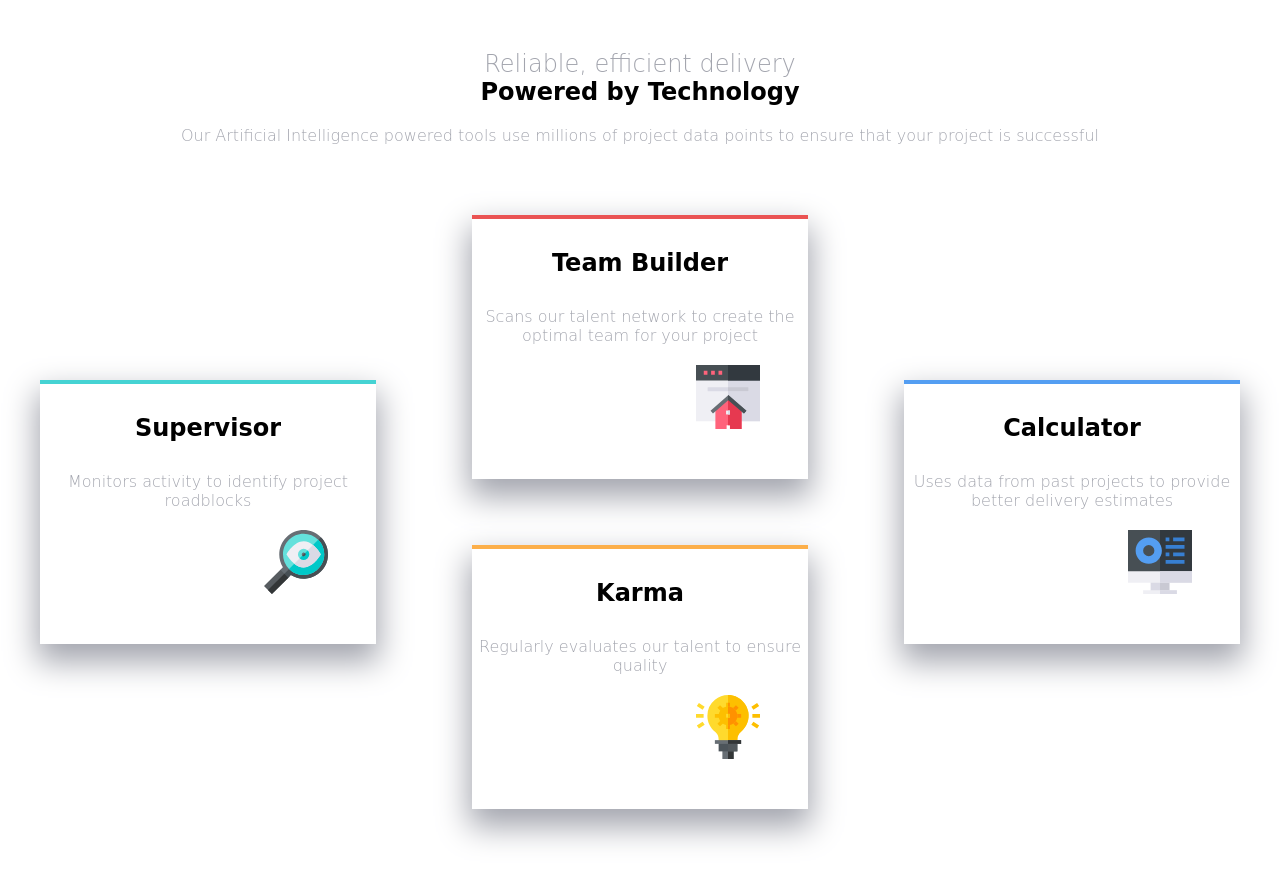
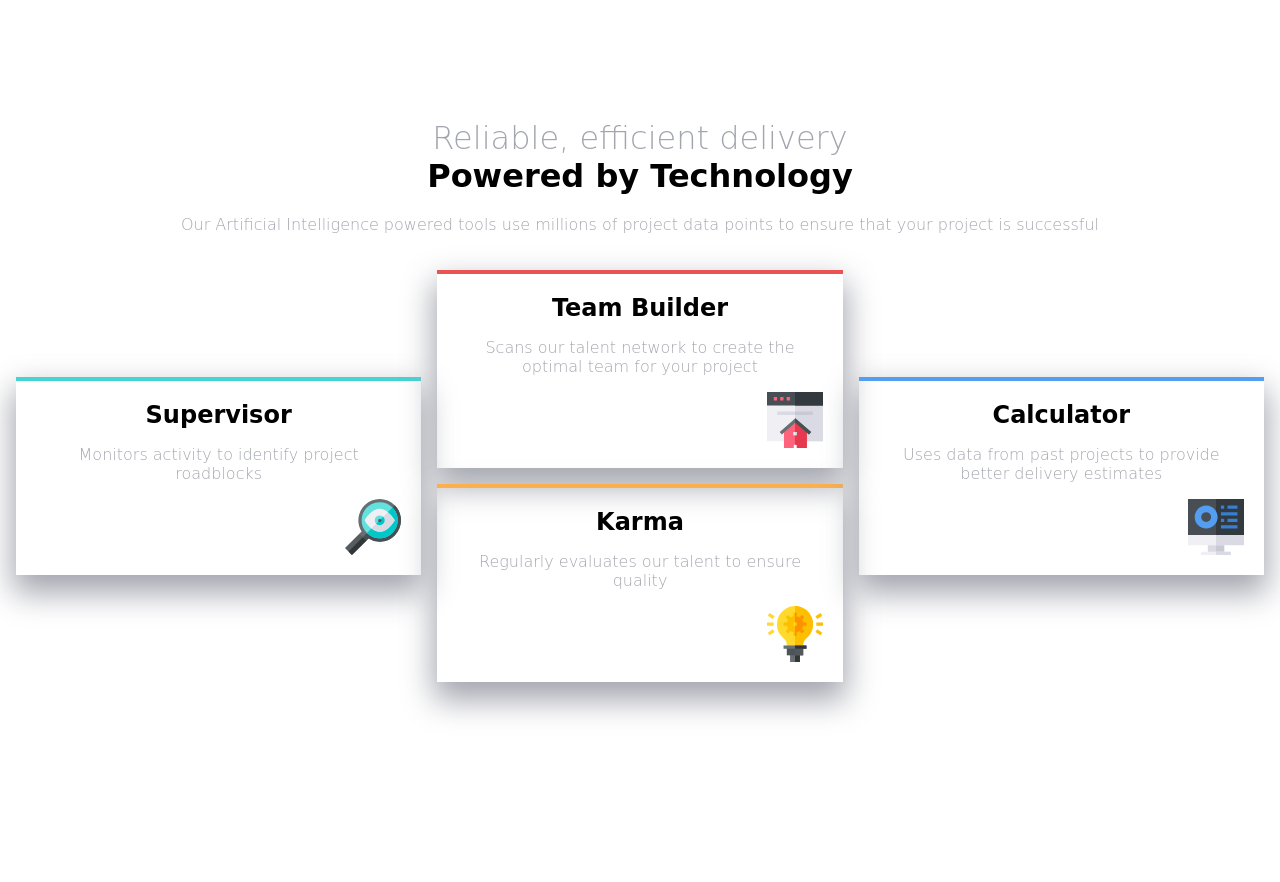
Before and after one commit to RoelofWobben/four_card_grid, a plain HTML site: page roelof.html in a window 1280 px wide. After the commit the page ends 800 px from the top, so only its background shows below. Drawn offline with Linux system fonts and the light colour scheme.

Commit message:
some changes requested by feedback

```diff
--- a/roelof.css
+++ b/roelof.css
@@ -1,4 +1,4 @@
-:root{
+:root {
     --red: hsl(0, 78%, 62%);
     --cyan: hsl(180, 62%, 55%);
     --orange: hsl(34, 97%, 64%);
@@ -8,29 +8,42 @@
     --gray: hsl(0, 0%, 98%);
 }
 
-*{
+* {
     margin: 0;
     padding: 0;
     box-sizing: border-box;
 }
 
+body {
+    min-height: 100vh;
+    min-height: 100dvh;
+    display: flex;
+    flex-direction: column;
+    justify-content: center;
+    align-items: center;
+}
+
 .container {
     display: grid;
     grid-template-columns: 1fr;
-    grid-template-rows: 200px 250px 250px 250px 250px;
-    gap: 0px 0px;
     grid-template-areas:
         "Header"
         "SuperVisor"
         "TeamBuilder"
         "Karma"
         "Calculator";
-    margin-top: 50px;
     font-family: 'Poppings', cursive;
+    gap: 32px;
+    max-width: 80rem;
+    margin: 1rem;
 }
 
-h2 {
+h1 {
     font-weight: 600;
+}
+
+span {
+    display: block;
 }
 
 .header {
@@ -38,55 +51,52 @@ h2 {
     text-align: center;
 }
 
-.header p{
+.header p {
     padding: 20px 30px;
     text-align: center;
 }
 
-.grey, p {
+.grey,p {
     color: var(--grayish_blue);
     font-weight: 200;
+    display: block;
 }
 
 .superVisor {
     grid-area: SuperVisor;
-    border-top: 4px solid var(--cyan) ;
+    border-top: 4px solid var(--cyan);
 }
 
-.card{
-    padding-bottom: 50px;
-    margin-bottom:  50px;
-    margin-left: 40px;
-    margin-right: 40px;
+.card {
+    padding: 20px;
+    box-shadow: 0p 15px 30px 3px var(--grayish_blue);
+    display: grid;
+    gap: 16px;
 }
 
-.card h2 {
-    padding-top: 30px;
-    padding-bottom: 30px;
-}
-
-img{
-    padding-top: 20px;
+img {
     position: relative;
-    float:right;
+    height: 3.5rem;
+    width: 3.5rem;
+    justify-self: end;
 
 }
 
 .teamBuilder {
     grid-area: TeamBuilder;
-    border-top: 4px solid var(--red) ;
+    border-top: 4px solid var(--red);
 }
 
 
 .karma {
     grid-area: Karma;
-    border-top: 4px solid var(--orange) ;
+    border-top: 4px solid var(--orange);
 }
 
 
 .calculator {
     grid-area: Calculator;
-    border-top: 4px solid var(--blue) ;
+    border-top: 4px solid var(--blue);
 
 }
 
@@ -95,37 +105,38 @@ img{
     .container {
         display: grid;
         grid-template-columns: 1fr 1fr 1fr;
-        grid-template-rows: 1fr 1fr 1fr 1fr 1fr 1fr;
         gap: 16px;
-        grid-auto-flow: row;
-        grid-template-areas:
-          "header header header"
-          ". teamBuilder ."
+        grid-template-rows: auto repeat(4, 1fr);
+        grid-template-areas: "header     header      header    "
+                              ".          teamBuilder .         "
                               "superVisor teamBuilder calculator"
-          "superVisor karma calculator"
-          ". karma ."
-          ". . .";
+                              "superVisor karma       calculator"".          karma       .         ";
     }
 
     .card {
-        box-shadow: 0px 15px 30px 3px  var(--grayish_blue);
+        box-shadow: 0px 15px 30px 3px var(--grayish_blue);
         text-align: center;
     }
 
-      img {
-        float: right;
-        margin-right: 3em;
+    .header {
+        grid-area: header;
     }
 
-      .header { grid-area: header; }
+    .teamBuilder {
+        grid-area: teamBuilder;
+    }
 
-      .teamBuilder { grid-area: teamBuilder; }
+    .calculator {
+        grid-area: calculator;
+    }
 
-      .calculator { grid-area: calculator; }
+    .superVisor {
+        grid-area: superVisor;
+    }
 
-      .superVisor { grid-area: superVisor; }
-
-      .karma { grid-area: karma; }
+    .karma {
+        grid-area: karma;
+    }
 
 
 
--- a/roelof.html
+++ b/roelof.html
@@ -17,10 +17,10 @@
   <div class="container">
 
     <div class="header">
-      <h2>
-        <span class="grey">Reliable, efficient delivery</span></br>
+      <h1>
+        <span class="grey">Reliable, efficient delivery</span>
          Powered by Technology
-      </h2>
+      </h1>
       <p>
         Our Artificial Intelligence powered tools use millions of project data points
         to ensure that your project is successful
@@ -30,14 +30,14 @@
     <div class="superVisor card">
       <h2>Supervisor</h2>
       <p>Monitors activity to identify project roadblocks</p>
-      <img src="./images/icon-supervisor.svg">
+      <img src="./images/icon-supervisor.svg" alt="">
     </div>
 
 
     <div class="teamBuilder card">
         <h2>Team Builder</h2>
         <p>Scans our talent network to create the optimal team for your project</p>
-        <img src="./images/icon-team-builder.svg">
+        <img src="./images/icon-team-builder.svg" alt="">
     </div>
 
 
@@ -45,13 +45,13 @@
     <div class="karma card">
       <h2>Karma</h2>
       <p> Regularly evaluates our talent to ensure quality</p>
-      <img src="./images/icon-karma.svg">
+      <img src="./images/icon-karma.svg" alt="">
     </div>
 
 
     <div class="calculator card"><h2>Calculator</h2>
       <p>Uses data from past projects to provide better delivery estimates</p>
-      <img src="./images/icon-calculator.svg">
+      <img src="./images/icon-calculator.svg"alt="">
 
     </div>
   </div>
```
Lines whose indentation alone changed are shown as unchanged.
